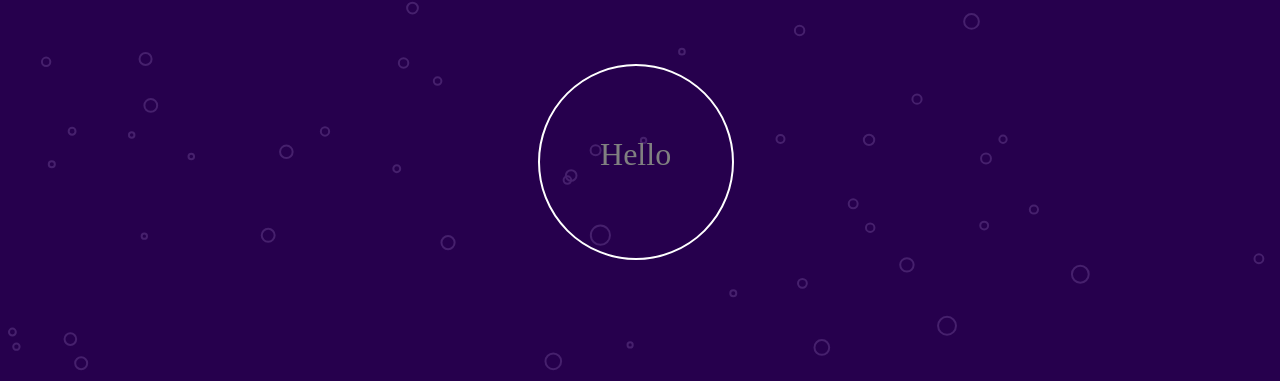
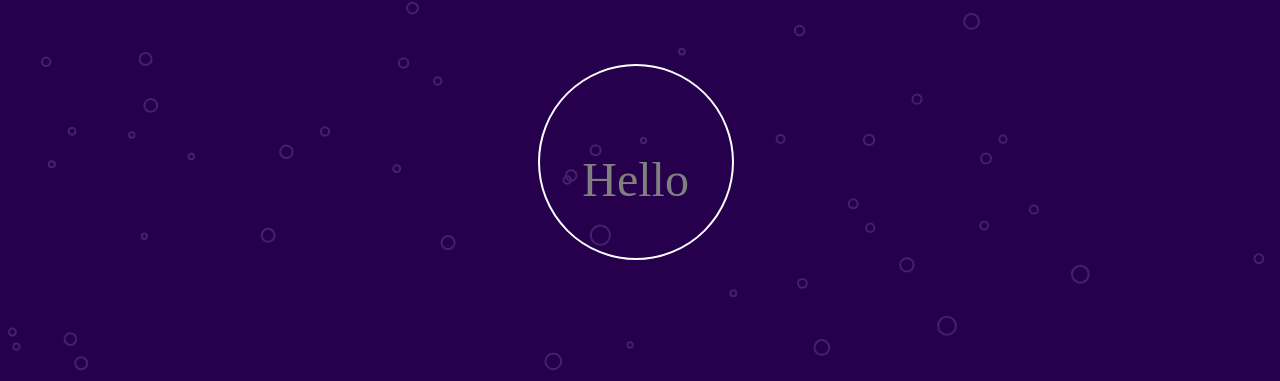
Before and after one commit to sayvazov/sayvazov.github.io, a plain HTML site: page index.html in a window 1280 px wide. Shown: the top 381 px of the page. Drawn offline with nearby package versions, Linux system fonts and the light colour scheme.

Commit message:
Minor fix: Resized text

```diff
--- a/style.css
+++ b/style.css
@@ -95,5 +95,10 @@ canvas {
 #bubble0 .bubbleText
 {
 	top: 20%;
+	font-size: 150%;
+}
+#bubble0 .bubbleText .tag
+{
 	font-size: 200%;
 }
+}
```
